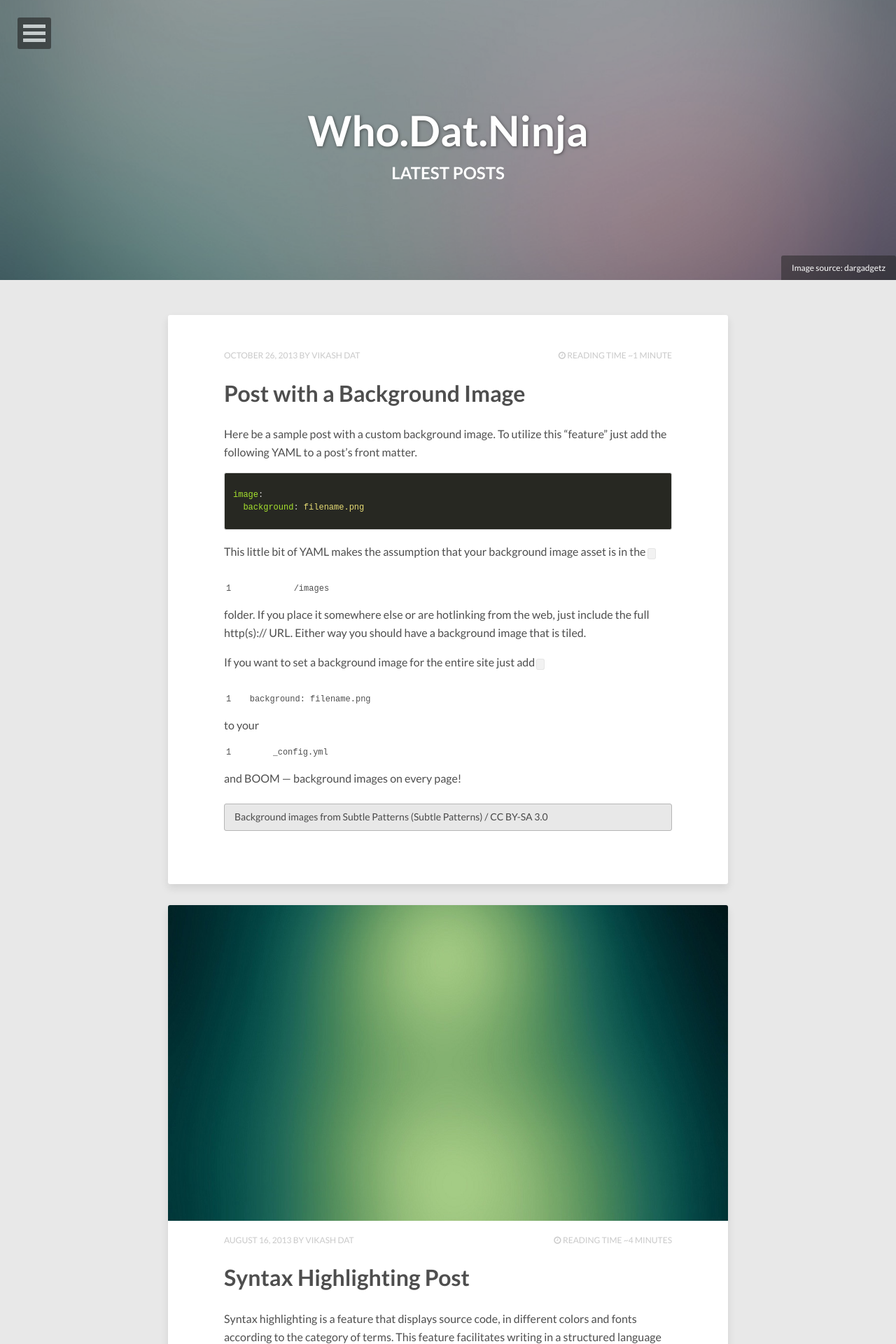
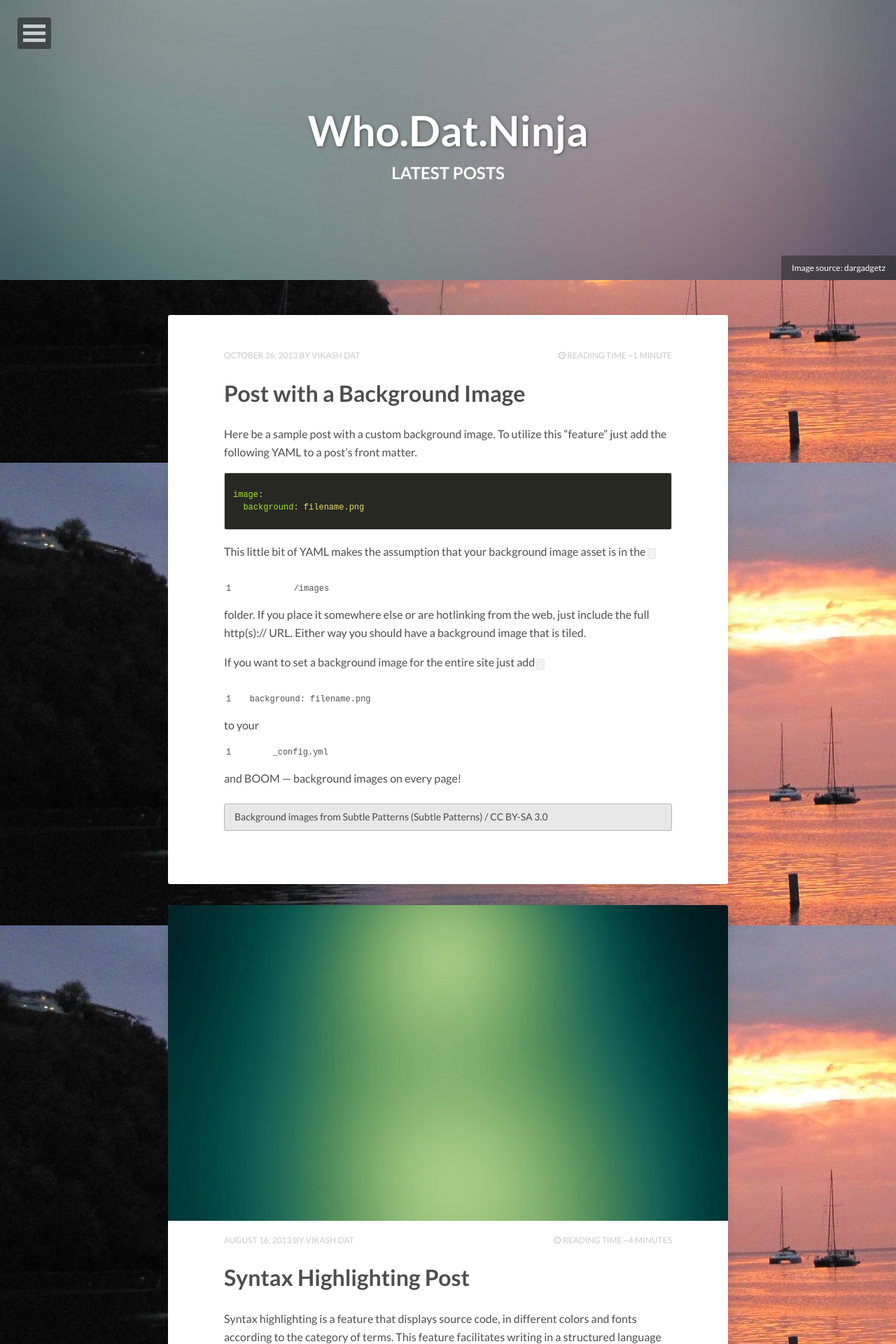
Before and after one commit to dat-vikash/dat-vikash.github.io, a Jekyll site: the page built from index.html, in a window 1280 px wide. Shown: the top 1920 px of the page at 70% size. Built offline with Jekyll 4.4.1, drawn with Linux system fonts in a browser that asks for light colours; nearby versions of some CDN libraries; the list of posts is cut into pages by our own code.

Commit message:
image updates

```diff
--- a/_config.yml
+++ b/_config.yml
@@ -26,7 +26,7 @@ owner:
   #google_plus:    +yourid
 
 # Background image to be tiled on all pages
-background:
+background: tile.jpg
 
 # Analytics and webmaster tools stuff goes here
 google_analytics:
```
Also changed, not shown: images/avatar.jpg, images/tile.jpg (added).
